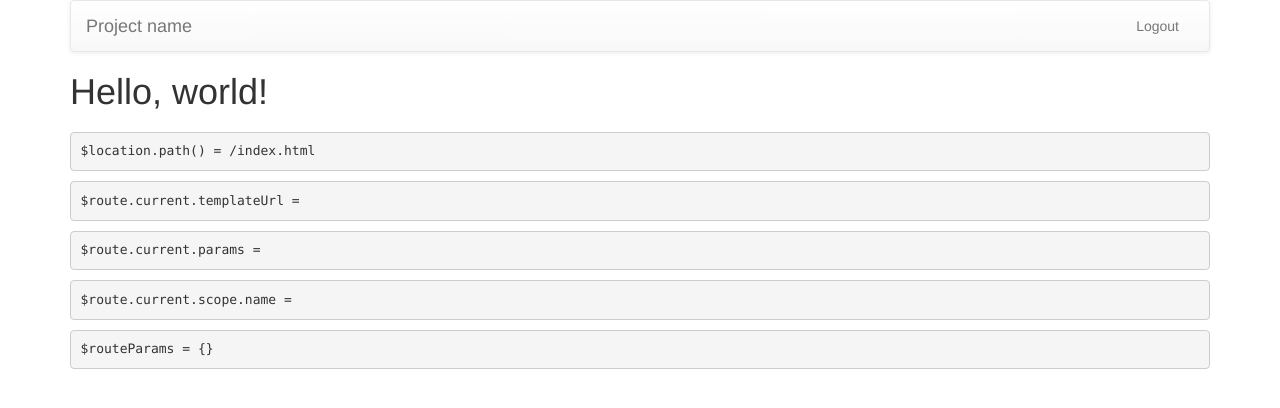
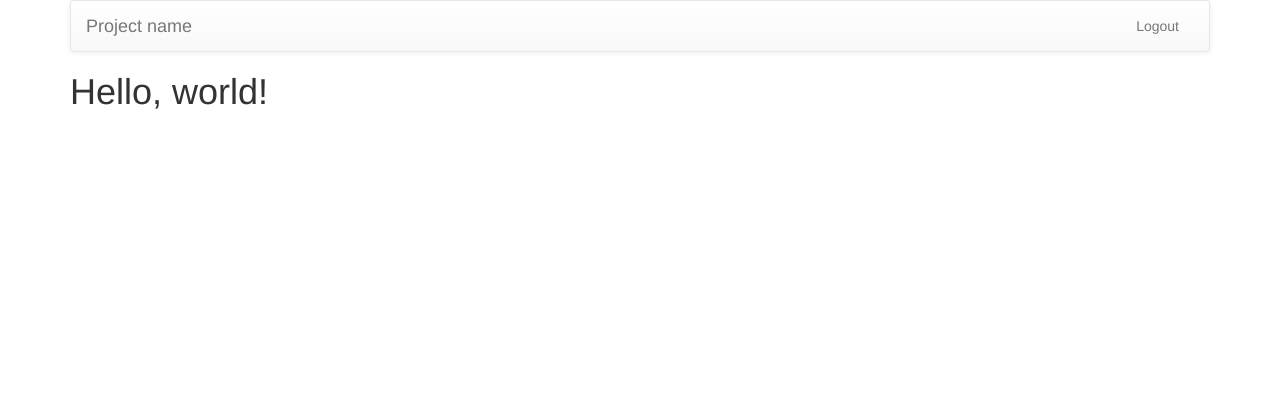
Before and after one commit to carlitux/test-gae, a plain HTML site: page index.html in a window 1280 px wide. Drawn offline with nearby package versions, Linux system fonts and the light colour scheme; some packages are replaced by stand-ins of ours.

Commit message:
Fix some bugs

```diff
--- a/index.html
+++ b/index.html
@@ -61,11 +61,6 @@
     <!-- Include all compiled plugins (below), or include individual files as needed -->
     <!-- Latest compiled and minified JavaScript -->
     <script src="https://maxcdn.bootstrapcdn.com/bootstrap/3.3.4/js/bootstrap.min.js"></script>
-    <pre>$location.path() = {$ $location.path() $}</pre>
-    <pre>$route.current.templateUrl = {$ email $}</pre>
-    <pre>$route.current.params = {$ $route.current.params $}</pre>
-    <pre>$route.current.scope.name = {$ $route.current.scope.name $}</pre>
-    <pre>$routeParams = {$ $routeParams $}</pre>
     </div>
   </body>
 </html>
```
